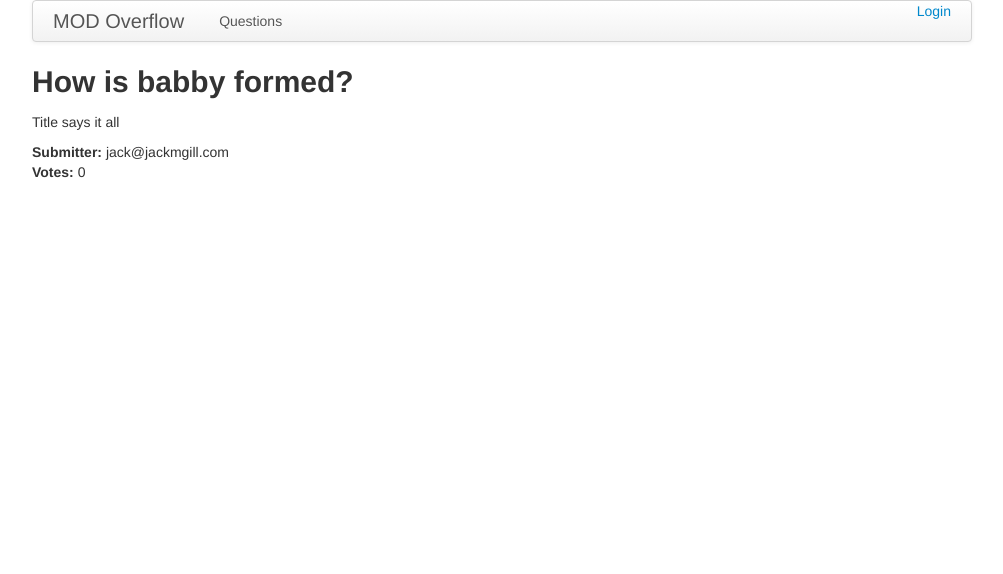
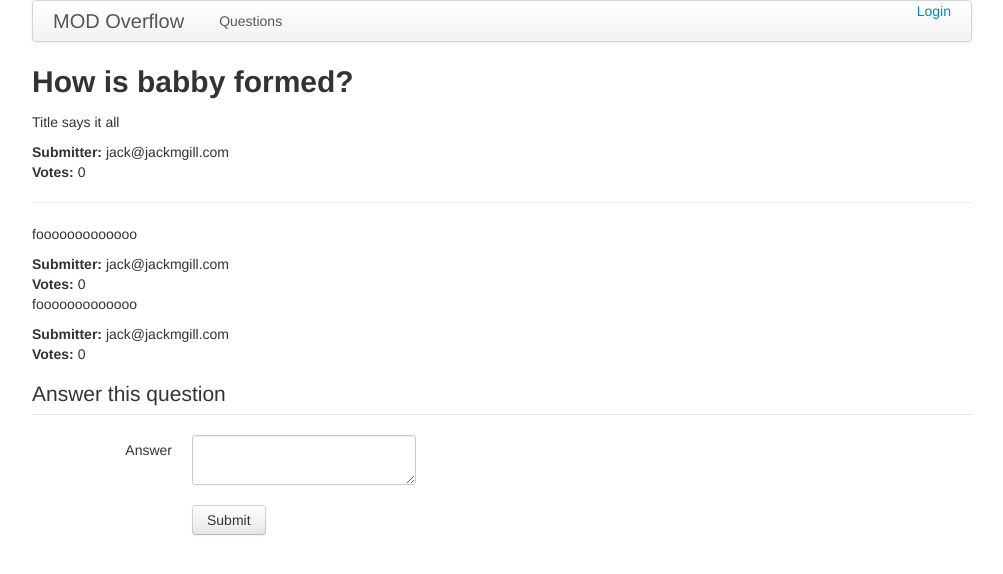
Before and after one commit to jackgill/modoverflow, a Flask app: page /questions/1 in a window 1280 px wide. Shown: the top 574 px of the page, without its empty margins (138-1141 px from the left). Run offline with Flask 2, Linux system fonts and the light colour scheme; data comes from the database, SQL or seed files in the repository; both versions use the stored data as it was after the commit; some libraries are stand-ins or nearby versions.

Commit message:
Adding answers

```diff
--- a/modoverflow/models/Question.py
+++ b/modoverflow/models/Question.py
@@ -12,7 +12,7 @@ class Question(Base):
     submitter_id = Column(String, ForeignKey('Users.id'))
     votes = Column(Integer)
 
-    submitter = relationship("User", backref=backref('Questions', order_by=id))
+    submitter = relationship("User", backref=backref('questions', order_by=id))
 
     def __repr__(self):
         return '<Question %s>' % (self.title)
--- a/modoverflow/models/User.py
+++ b/modoverflow/models/User.py
@@ -16,8 +16,6 @@ class User(Base):
     password_salt = Column(String)
     is_admin = Column(Boolean)
 
-    #questions = relationship("Question", order_by="Question.id", backref="submitter")
-
     def __repr__(self):
         return '<User %s>' % (self.email)
 
--- a/modoverflow/models/__init__.py
+++ b/modoverflow/models/__init__.py
@@ -1,4 +1,5 @@
-__all__ = [ "User", "Question" ]
+__all__ = [ "User", "Question", "Answer" ]
 
 from User import User
 from Question import Question
+from Answer import Answer
--- a/modoverflow/routes.py
+++ b/modoverflow/routes.py
@@ -49,20 +49,45 @@ def questions_new():
             raise Exception('No user found')
         user = users[0]
 
-        # Builder Question object from form values
+        # Build Question object from form values
         question = Question()
         question.title = request.form['title']
         question.body = request.form['body']
         question.submitter_id = user.id
         question.votes = 0
 
-        # Save user to database
+        # Save question to database
         db_session.add(question)
         db_session.commit()
 
         return redirect(url_for('questions'))
     else:
         return render_template('questions/new.html')
+
+# Answers
+@app.route('/answers/new', methods=[ 'POST' ])
+def answers_new():
+    users = User.query.filter(User.email == session['email'])
+    if users.count() == 0:
+        raise Exception('No user found')
+    user = users[0]
+
+    question_id = request.form['question_id']
+    # Build Answer object from form values
+    answer = Answer()
+    answer.text = request.form['text']
+    answer.submitter_id = user.id
+    answer.question_id = question_id
+    answer.votes = 0
+
+    # Save answer to database
+    db_session.add(answer)
+    db_session.commit()
+
+    flash('You have answered this question.')
+
+    return redirect(url_for('question', id=question_id))
+
 
 # Login / Logout
 @app.route('/login', methods=['GET', 'POST'])
--- a/modoverflow/templates/questions/question.html
+++ b/modoverflow/templates/questions/question.html
@@ -5,4 +5,36 @@
 <strong>Submitter:</strong> {{ question.submitter.email }}
 <br/>
 <strong>Votes:</strong> {{ question.votes }}
+
+<hr>
+
+<ul class="unstyled">
+  <li>
+	{% for answer in question.answers %}
+	<p>{{ answer.text }}</p>
+	<strong>Submitter:</strong> {{ answer.submitter.email }}
+	<br/>
+	<strong>Votes:</strong> {{ answer.votes }}
+	{% endfor %}
+  </li>
+</ul>
+
+<!-- Answer form -->
+<form class="form-horizontal" method="post" action="/answers/new">
+  <input type="hidden" name="question_id" value="{{ question.id }}" />
+
+  <legend>Answer this question</legend>
+  <div class="control-group">
+	<label class="control-label" for="text">Answer</label>
+	<div class="controls">
+	  <textarea name="text"></textarea>
+	</div>
+  </div>
+
+  <div class="control-group">
+	<div class="controls">
+	  <button type="submit" class="btn">Submit</button>
+	</div>
+  </div>
+</form>
 {% endblock %}
```
Also changed, not shown: modoverflow/models/Answer.py (added, +20 -0 lines), db.sqlite.
